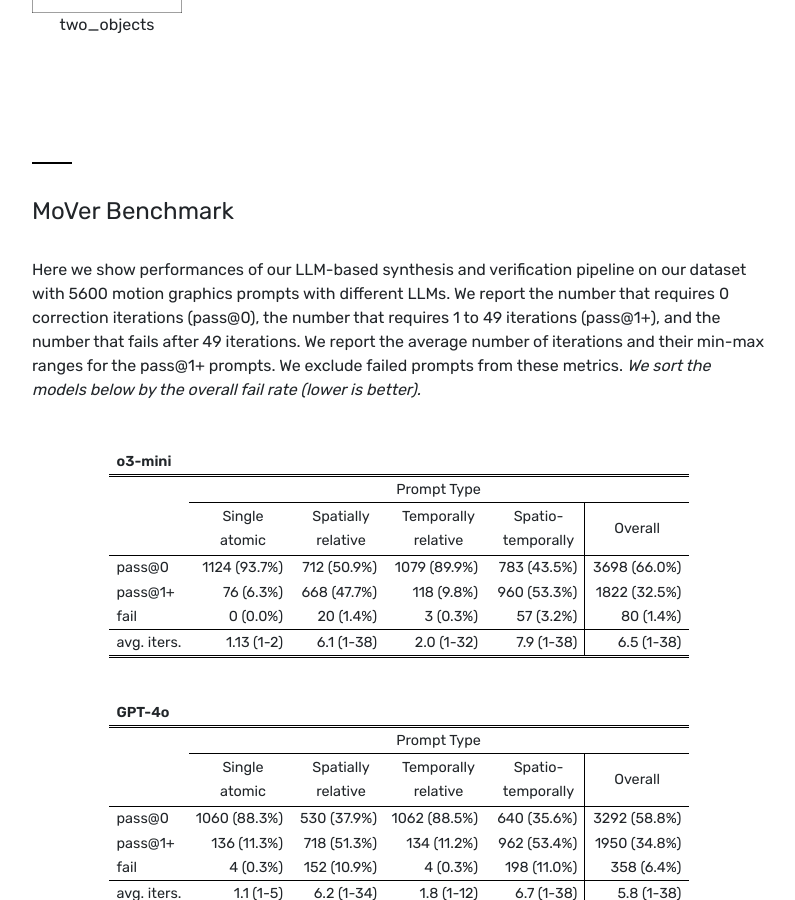
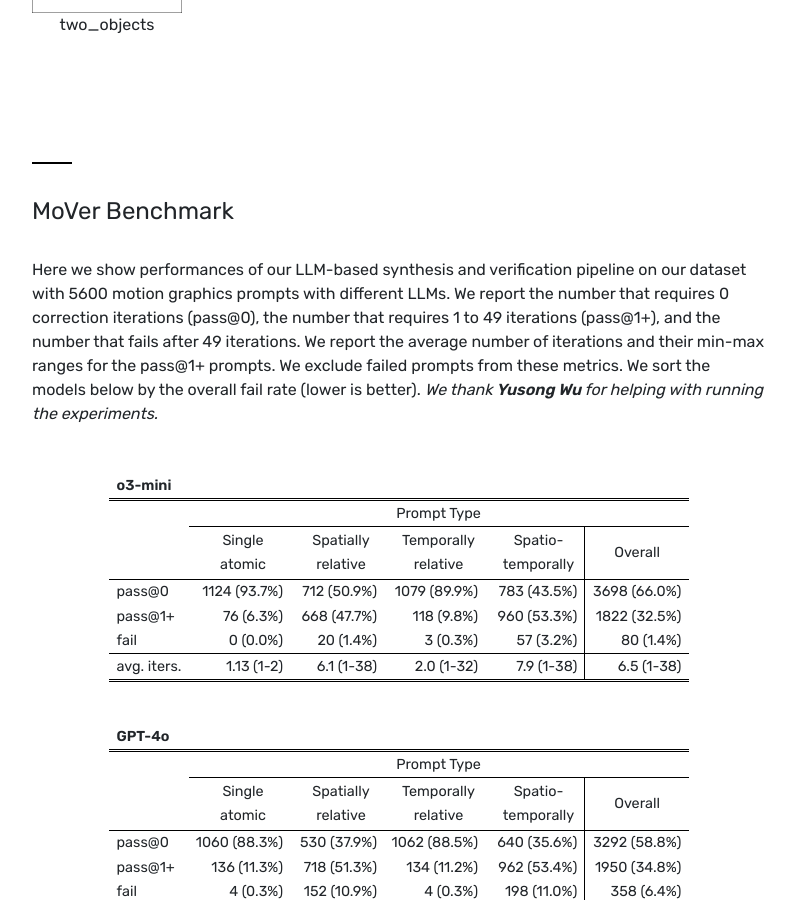
Before and after one commit to mover-dsl/mover-dsl.github.io, a Jekyll site: the page built from index.md, in a window 1280 px wide and 900 px high, scrolled down 3445 px. Shown: the whole window, without its empty margins (241-1036 px from the left). Built offline with Jekyll 4.4.1, drawn with Linux system fonts in a browser that asks for light colours; nearby versions of some CDN libraries.

Commit message:
acknowledge yusong

```diff
--- a/index.md
+++ b/index.md
@@ -69,7 +69,7 @@
 
 ## Table caption
 table-caption: >
-    Here we show performances of our LLM-based synthesis and verification pipeline on our dataset with 5600 motion graphics prompts with different LLMs. We report the number that requires 0 correction iterations (pass@0), the number that requires 1 to 49 iterations (pass@1+), and the number that fails after 49 iterations. We report the average number of iterations and their min-max ranges for the pass@1+ prompts. We exclude failed prompts from these metrics. <i>We sort the models below by the overall fail rate (lower is better).</i>
+    Here we show performances of our LLM-based synthesis and verification pipeline on our dataset with 5600 motion graphics prompts with different LLMs. We report the number that requires 0 correction iterations (pass@0), the number that requires 1 to 49 iterations (pass@1+), and the number that fails after 49 iterations. We report the average number of iterations and their min-max ranges for the pass@1+ prompts. We exclude failed prompts from these metrics. We sort the models below by the overall fail rate (lower is better). <i>We thank <a href="https://lukewys.github.io/" target="_blank"><b>Yusong Wu</b></a> for helping with running the experiments.</i>
 ---
 
 <!-- landing -->
```
